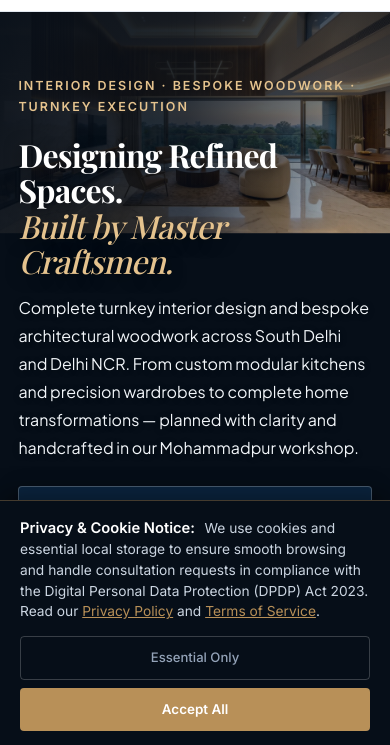
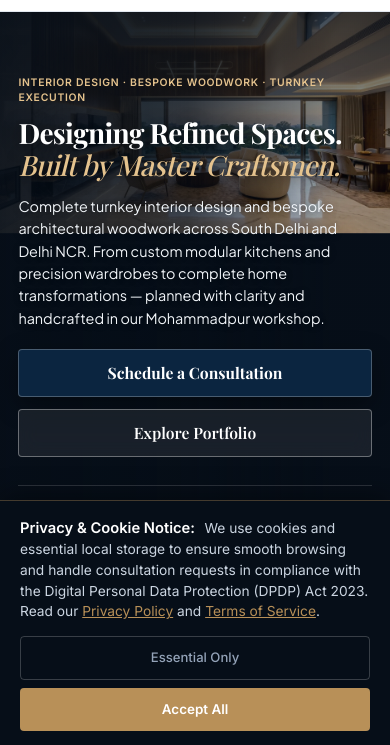
Before and after one commit to officialdelhiinterior/delhi-interior-website, a plain HTML site: page index.html in a window 390 px wide. Shown: the part 97-842 px from the top of the page. Drawn offline with nearby package versions, Linux system fonts and the light colour scheme; a web font is replaced by a local one.

Commit message:
fix(mobile): enforce zero horizontal overflow and responsive scaling for hero & utility elements on mobile

```diff
--- a/assets/css/style.css
+++ b/assets/css/style.css
@@ -87,6 +87,7 @@ html {
   -webkit-font-smoothing: antialiased;
   -moz-osx-font-smoothing: grayscale;
   text-rendering: optimizeLegibility;
+  overflow-x: clip;
   overflow-x: hidden;
   max-width: 100vw;
   width: 100%;
@@ -94,6 +95,7 @@ html {
 
 body {
   line-height: 1.65;
+  overflow-x: clip;
   overflow-x: hidden;
   min-height: 100vh;
   max-width: 100vw;
@@ -676,6 +678,35 @@ select.form-control {
   }
 }
 
+@media (max-width: 768px) {
+  .top-utility-bar {
+    width: 100% !important;
+    max-width: 100vw !important;
+    overflow: hidden !important;
+    box-sizing: border-box !important;
+  }
+  .top-utility-container {
+    width: 100% !important;
+    max-width: 100% !important;
+    overflow: hidden !important;
+    box-sizing: border-box !important;
+  }
+  .top-utility-left {
+    max-width: 65% !important;
+    overflow: hidden !important;
+    white-space: nowrap !important;
+    text-overflow: ellipsis !important;
+  }
+  .top-utility-left .utility-tagline,
+  .top-utility-left .utility-tagline-sep,
+  .top-utility-left .utility-sep,
+  .top-utility-left .utility-timing,
+  .top-utility-social,
+  .top-utility-right .utility-wa {
+    display: none !important;
+  }
+}
+
 @media (max-width: 640px) {
   .top-utility-bar {
     display: flex !important;
@@ -685,21 +716,41 @@ select.form-control {
     font-size: 0.72rem !important;
     background-color: var(--color-dark-surface) !important;
     color: #94A3B8 !important;
+    width: 100% !important;
+    max-width: 100vw !important;
+    overflow: hidden !important;
+    box-sizing: border-box !important;
   }
   .top-utility-container {
     width: 100% !important;
+    max-width: 100% !important;
     justify-content: space-between !important;
+    overflow: hidden !important;
+    box-sizing: border-box !important;
+    padding: 0 !important;
   }
   .top-utility-left {
     gap: 0.4rem !important;
+    max-width: 60% !important;
+    overflow: hidden !important;
+    white-space: nowrap !important;
+    text-overflow: ellipsis !important;
   }
   .top-utility-left .badge-welcome {
     font-size: 0.68rem !important;
     padding: 0.1rem 0.45rem !important;
     background: rgba(255, 255, 255, 0.08) !important;
+    flex-shrink: 0 !important;
+  }
+  .top-utility-left .utility-tagline,
+  .top-utility-left .utility-tagline-sep,
+  .top-utility-left .utility-sep,
+  .top-utility-left .utility-timing {
+    display: none !important;
   }
   .top-utility-right {
     gap: 0.5rem !important;
+    flex-shrink: 0 !important;
   }
   .top-utility-right .utility-wa,
   .top-utility-social {
@@ -707,6 +758,7 @@ select.form-control {
   }
   .top-utility-right .utility-call {
     font-size: 0.72rem !important;
+    white-space: nowrap !important;
   }
 }
 
@@ -1066,6 +1118,8 @@ select.form-control {
 
 .hero-copy {
   max-width: 820px;
+  width: 100%;
+  box-sizing: border-box;
 }
 
 .hero-eyebrow {
@@ -1076,17 +1130,22 @@ select.form-control {
   letter-spacing: 0.16em;
   text-transform: uppercase;
   margin-bottom: 1.25rem;
+  max-width: 100%;
+  white-space: normal;
+  overflow-wrap: break-word;
 }
 
 .hero-title {
   font-family: var(--font-display);
-  font-size: clamp(2.4rem, 5vw, 4.2rem);
+  font-size: clamp(2.2rem, 5vw, 4.2rem);
   font-weight: 800;
   line-height: 1.1;
   color: #FFFFFF;
   margin-bottom: 1.35rem;
   letter-spacing: -0.025em;
   text-shadow: 0 2px 16px rgba(0, 0, 0, 0.5);
+  max-width: 100%;
+  overflow-wrap: break-word;
 }
 
 .hero-title em {
@@ -1101,8 +1160,11 @@ select.form-control {
   line-height: 1.75;
   color: #F1F5F9;
   max-width: 620px;
+  width: 100%;
+  box-sizing: border-box;
   margin-bottom: 2rem;
   text-shadow: 0 1px 6px rgba(0, 0, 0, 0.4);
+  overflow-wrap: break-word;
 }
 
 .hero-buttons {
@@ -1170,6 +1232,12 @@ select.form-control {
   color: #CBD5E1;
   font-weight: 600;
   margin-top: 3rem;
+  width: 100%;
+  box-sizing: border-box;
+}
+
+.hero-bottom-bar span {
+  overflow-wrap: break-word;
 }
 
 .bottom-sep {
@@ -2919,9 +2987,16 @@ html, body {
 /* 5. SMALL TABLET & PHABLET BREAKPOINTS (max-width: 768px) */
 @media (max-width: 768px) {
   html, body {
+    overflow-x: clip !important;
     overflow-x: hidden !important;
     max-width: 100vw !important;
     width: 100% !important;
+  }
+
+  .container {
+    width: 100% !important;
+    max-width: 100% !important;
+    box-sizing: border-box !important;
   }
 
   .consult-form-grid {
@@ -2950,20 +3025,51 @@ html, body {
   .hero-livspace {
     min-height: 520px;
     padding: 2.5rem 0 1.5rem;
+    overflow: hidden !important;
+    max-width: 100vw !important;
   }
 
   .hero-content-container {
     padding-top: 1.5rem;
+    width: 100% !important;
+    max-width: 100% !important;
+  }
+
+  .hero-copy {
+    width: 100% !important;
+    max-width: 100% !important;
+    box-sizing: border-box !important;
+  }
+
+  .hero-eyebrow {
+    font-size: 0.7rem !important;
+    letter-spacing: 0.08em !important;
+    line-height: 1.4 !important;
+    margin-bottom: 0.85rem !important;
+    display: block !important;
+    white-space: normal !important;
+    word-break: break-word !important;
+    max-width: 100% !important;
   }
 
   .hero-title {
-    font-size: clamp(2rem, 7vw, 2.75rem);
-    margin-bottom: 1rem;
+    font-size: clamp(1.85rem, 6.8vw, 2.45rem) !important;
+    line-height: 1.15 !important;
+    margin-bottom: 1rem !important;
+    max-width: 100% !important;
+    overflow-wrap: break-word !important;
+    word-break: break-word !important;
   }
 
   .hero-subtext {
-    font-size: 1rem;
-    margin-bottom: 1.5rem;
+    font-size: 0.95rem !important;
+    line-height: 1.6 !important;
+    margin-bottom: 1.5rem !important;
+    width: 100% !important;
+    max-width: 100% !important;
+    box-sizing: border-box !important;
+    overflow-wrap: break-word !important;
+    word-break: break-word !important;
   }
 
   .hero-buttons {
@@ -2980,15 +3086,30 @@ html, body {
   }
 
   .hero-bottom-bar {
-    flex-direction: column;
-    gap: 0.5rem;
-    text-align: center;
-    margin-top: 2rem;
-    font-size: 0.7rem;
+    flex-direction: column !important;
+    align-items: center !important;
+    gap: 0.4rem !important;
+    text-align: center !important;
+    margin-top: 1.75rem !important;
+    padding: 1rem 0 !important;
+    font-size: 0.68rem !important;
+    letter-spacing: 0.06em !important;
+    width: 100% !important;
+    max-width: 100% !important;
+    box-sizing: border-box !important;
+    overflow-wrap: break-word !important;
+  }
+
+  .hero-bottom-bar span {
+    max-width: 100% !important;
+    white-space: normal !important;
+    overflow-wrap: break-word !important;
+    word-break: break-word !important;
+    display: inline-block !important;
   }
 
   .bottom-sep {
-    display: none;
+    display: none !important;
   }
 
   .trust-strip-grid {
@@ -3170,6 +3291,30 @@ html, body {
     line-height: 1.6 !important;
   }
 
+  .hero-eyebrow {
+    font-size: 0.65rem !important;
+    letter-spacing: 0.07em !important;
+    margin-bottom: 0.75rem !important;
+  }
+
+  .hero-title {
+    font-size: clamp(1.75rem, 6.5vw, 2.2rem) !important;
+    line-height: 1.15 !important;
+    margin-bottom: 0.85rem !important;
+  }
+
+  .hero-subtext {
+    font-size: 0.9rem !important;
+    line-height: 1.55 !important;
+    margin-bottom: 1.25rem !important;
+  }
+
+  .hero-bottom-bar {
+    font-size: 0.62rem !important;
+    letter-spacing: 0.05em !important;
+    gap: 0.35rem !important;
+  }
+
   .hero-cta-group {
     flex-direction: column !important;
     width: 100% !important;
--- a/index.html
+++ b/index.html
@@ -354,9 +354,9 @@
     <div class="container top-utility-container">
       <div class="top-utility-left">
         <span class="badge-welcome">Welcome to Delhi Interior</span>
-        <span>·</span>
-        <span>Turnkey Interior Designers &amp; Master Carpenters</span>
-        <span>·</span>
+        <span class="utility-sep">·</span>
+        <span class="utility-tagline">Turnkey Interior Designers &amp; Master Carpenters</span>
+        <span class="utility-sep">·</span>
         <span class="utility-timing"><svg viewBox="0 0 24 24" width="13" height="13" fill="none" stroke="currentColor" stroke-width="2"><circle cx="12" cy="12" r="10"/><polyline points="12 6 12 12 16 14"/></svg> Open 24 Hours (7 Days a Week)</span>
       </div>
       <div class="top-utility-right">
```
Also changed, not shown: 2 other files.
